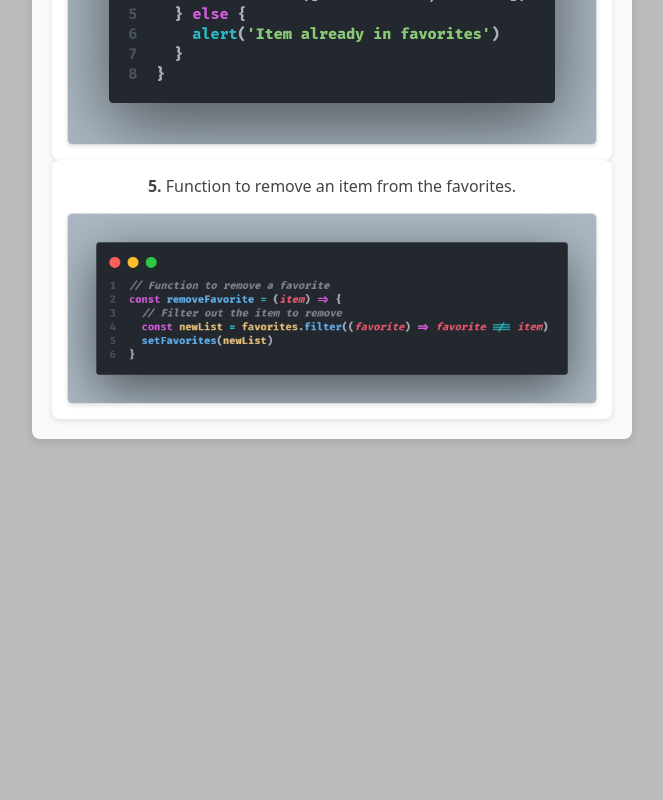
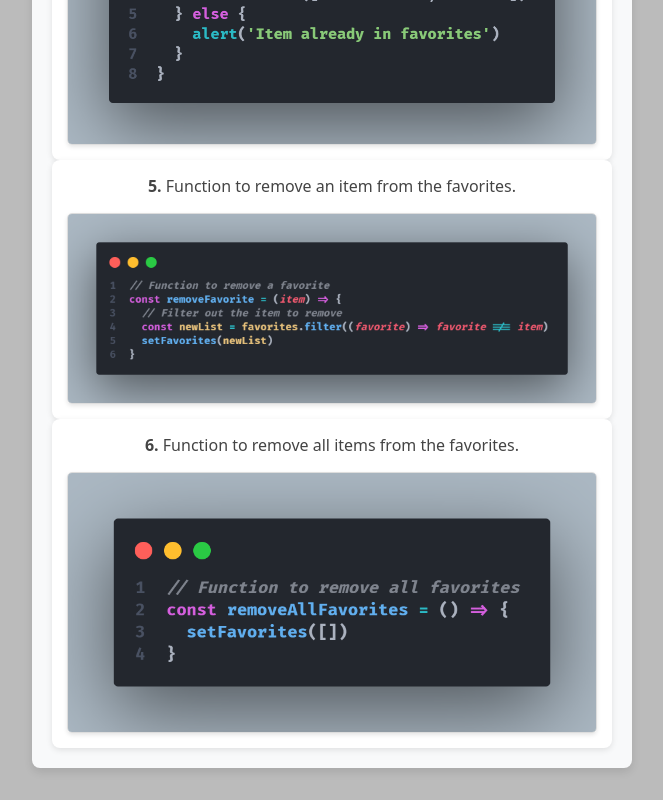
Before and after one commit to Espadv69/useState-Intermediate, a React (Vite) app in the folder DynamicFavorites/: page / in a window 1280 px wide. Shown: the part 1962-2762 px from the top of the page, without its empty margins (308-971 px from the left). Before the commit the page ends 2433 px from the top, so only its background shows below. Built offline with nearby package versions, Linux system fonts and the light colour scheme; the HTML template or start-up script is replaced by a standard one.

Commit message:
Add sixth step to Explanation component with removeAllFavorites function details

```diff
--- a/DynamicFavorites/src/components/Explanation/Explanation.jsx
+++ b/DynamicFavorites/src/components/Explanation/Explanation.jsx
@@ -40,6 +40,13 @@ const Explanation = () => {
           imgUrl="/images/removeFavorite.png"
           imgAlt="Code snippet with removeFavorite function"
         />
+
+        <LiExplanation
+          stepNumber={6}
+          description="Function to remove all items from the favorites."
+          imgUrl="/images/removeAllFavorites.png"
+          imgAlt="Code snippet with removeAllFavorites function"
+        />
       </ul>
     </section>
   )
```
